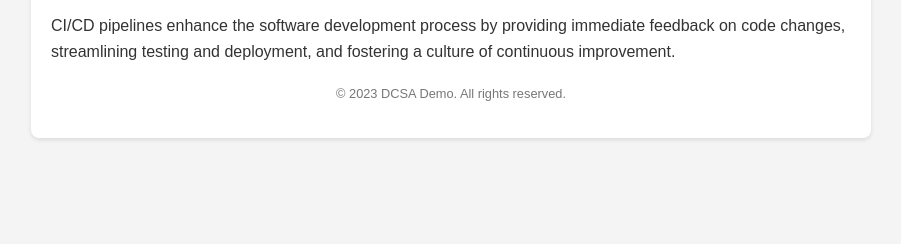
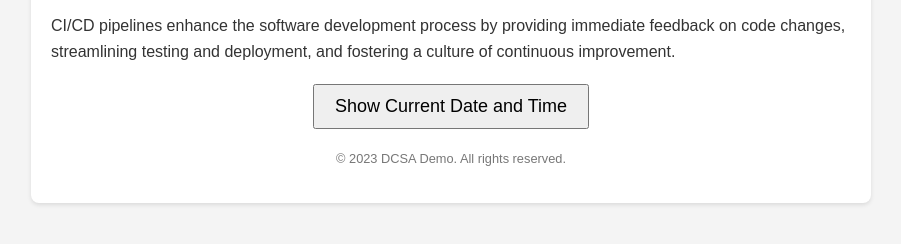
Before and after one commit to EzioDEVio/cicd-pipeline-demo, a website: page public/index.html in a window 1280 px wide. Shown: the part 174-418 px from the top of the page, without its empty margins (189-1090 px from the left). Drawn offline with Linux system fonts and the light colour scheme.

Commit message:
Update index.html

```diff
--- a/public/index.html
+++ b/public/index.html
@@ -1,4 +1,3 @@
-
 <!DOCTYPE html>
 <html lang="en">
 <head>
@@ -38,6 +37,14 @@
             font-size: 0.8em;
             color: #777;
         }
+
+        button {
+            display: block;
+            margin: 20px auto;
+            padding: 10px 20px;
+            font-size: 18px;
+            cursor: pointer;
+        }
     </style>
 </head>
 <body>
@@ -46,9 +53,20 @@
         <p>This page demonstrates a simple CI/CD pipeline that includes HTML content. The purpose is to show how changes in source control can automatically trigger workflows that test, build, and deploy a web application.</p>
         <p>CI/CD pipelines enhance the software development process by providing immediate feedback on code changes, streamlining testing and deployment, and fostering a culture of continuous improvement.</p>
 
+        <!-- Interactive button to display the current date and time -->
+        <button onclick="displayDateTime()">Show Current Date and Time</button>
+        <p id="dateTime"></p>
+
         <div class="footer">
             <p>&copy; 2023 DCSA Demo. All rights reserved.</p>
         </div>
     </div>
+
+    <script>
+        function displayDateTime() {
+            const now = new Date();
+            document.getElementById('dateTime').innerHTML = 'Current Date and Time: ' + now;
+        }
+    </script>
 </body>
 </html>
```
